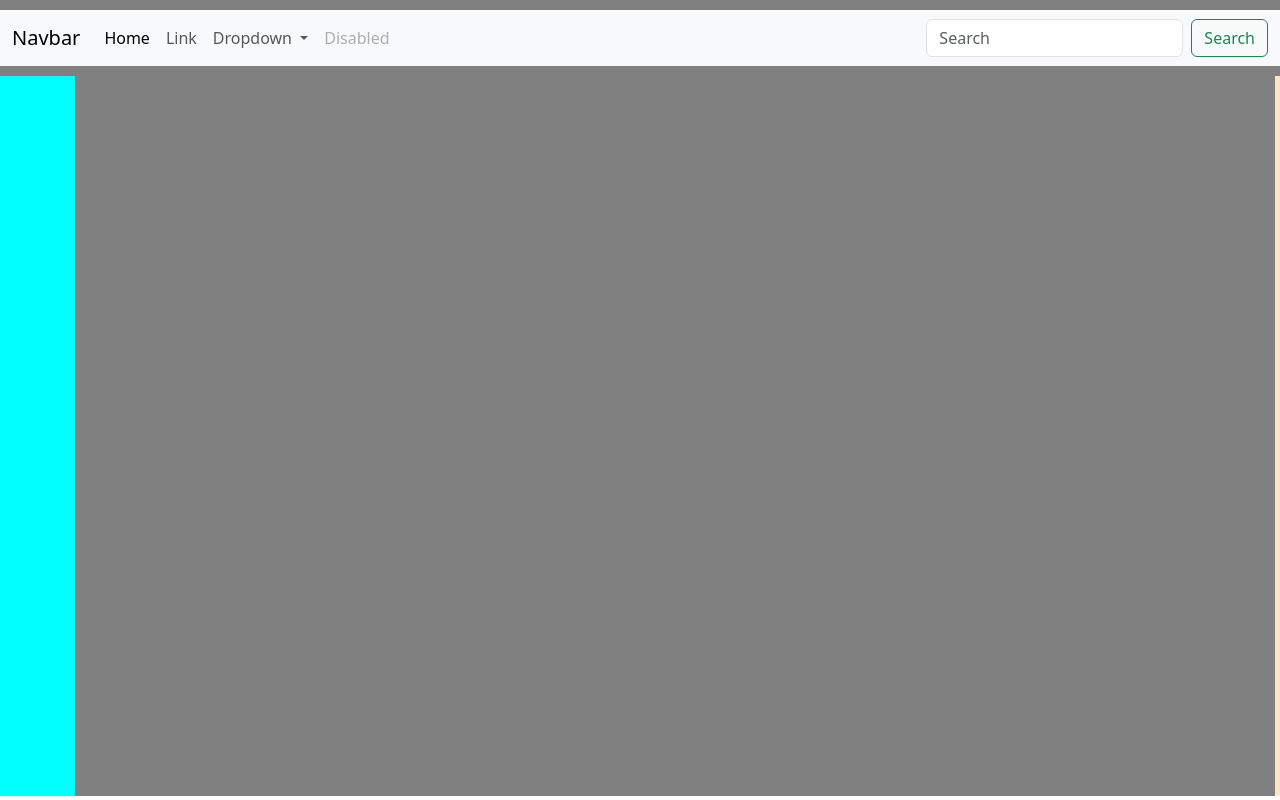
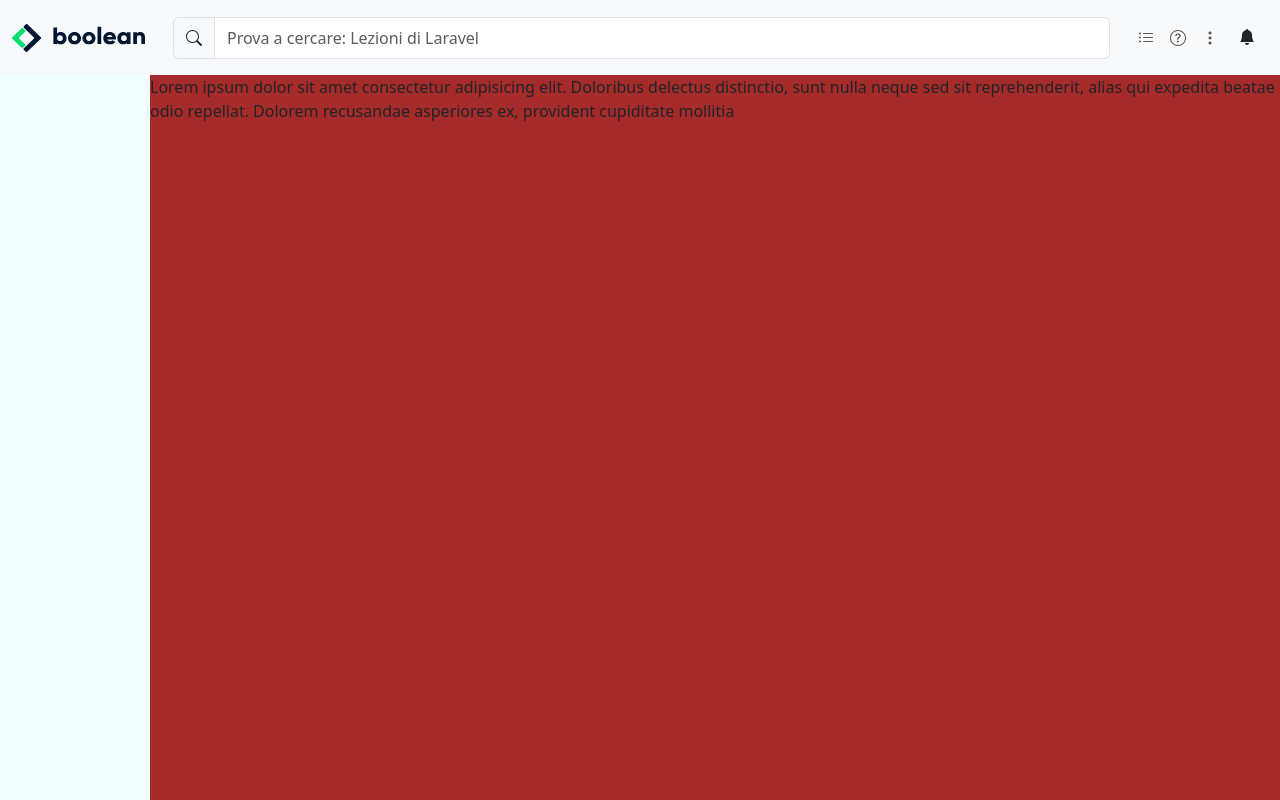
Before and after one commit to Rivio98/html-css-bootstrap-dashboard, a plain HTML site: page index.html in a window 1280 px wide. Drawn offline with nearby package versions, Linux system fonts and the light colour scheme.

Commit message:
[UPD] Top-bar completed

```diff
--- a/css/style.css
+++ b/css/style.css
@@ -4,30 +4,43 @@
     box-sizing: border-box;
 }
 
-header {
-    padding: 10px 0px;
-    background-color: grey;
-    align-items: center;
+
+#nav-bar {
+    height: 75px;
+    background-color: #F8F9FA;
+    align-content: center;
 }
 
+
+
 main {
-    height: calc(100vh- 80px);
+    height: calc(100vh - 75px);
+    background-color: brown;
     display: flex;
-    background-color: bisque;
 }
 
-.main-content {
-    background-color: gray;
-    width: calc(100vw - 80px);
+#sidebar {
+    width: 100px;
+    background-color: azure;
+}
+
+#main-content {
+    width: calc(100vw - 100px);
     overflow-y: scroll;
 }
 
-.side-bar {
+.logo {
     width: 75px;
-    background-color: aqua;
-    height: calc(100vh - 80px);
 }
 
-img {
-    width: 80px;
+/* Media query */
+@media screen and (min-width: 992px) {
+    #sidebar {
+        width: 150px;
+    }
+
+    #main-content {
+        width: calc(100vw - 150px);
+    }
+
 }
--- a/index.html
+++ b/index.html
@@ -7,57 +7,63 @@
     <title>Bootstrap-dashboard</title>
     <link href="https://cdn.jsdelivr.net/npm/bootstrap@5.3.3/dist/css/bootstrap.min.css" rel="stylesheet"
         integrity="sha384-QWTKZyjpPEjISv5WaRU9OFeRpok6YctnYmDr5pNlyT2bRjXh0JMhjY6hW+ALEwIH" crossorigin="anonymous">
+    <link rel="stylesheet" href="https://cdn.jsdelivr.net/npm/bootstrap-icons@1.11.3/font/bootstrap-icons.min.css">
     <link rel="stylesheet" href="./css/style.css">
 
 </head>
 
 <body>
     <header>
-        <nav class="navbar navbar-expand-lg bg-body-tertiary">
+        <div id="nav-bar">
+            <nav class="navbar navbar-expand-md bg-body-tertiary flex-nowrap">
                 <div class="container-fluid">
-                <a class="navbar-brand" href="#">Navbar</a>
-                <button class="navbar-toggler" type="button" data-bs-toggle="collapse"
-                    data-bs-target="#navbarSupportedContent" aria-controls="navbarSupportedContent"
-                    aria-expanded="false" aria-label="Toggle navigation">
-                    <span class="navbar-toggler-icon"></span>
+                    <a class="navbar-brand" href="#"><img src="./img/mobile-logo.png " class="d-lg-none logo"
+                            alt=""><img src="./img/logo.svg" class="d-none d-lg-block" alt="">
+                    </a>
+                    <nav class="navbar bg-body-tertiary me-2 w-100">
+                        <form class="container-fluid">
+                            <div class="input-group">
+                                <span class="input-group-text"><i class="bi bi-search"></i></span>
+                                <input type="text" class="form-control py-2"
+                                    placeholder="Prova a cercare: Lezioni di Laravel" aria-label="Username"
+                                    aria-describedby="basic-addon1">
+                            </div>
+                        </form>
+                    </nav>
+                    <span><i class="bi bi-bell-fill d-lg-none"></i></span>
                     </button>
                     <div class="collapse navbar-collapse" id="navbarSupportedContent">
-                    <ul class="navbar-nav me-auto mb-2 mb-lg-0">
+                        <ul class="navbar-nav me-auto mb-lg-0 d-none d-lg-flex">
                             <li class="nav-item">
-                            <a class="nav-link active" aria-current="page" href="#">Home</a>
+                                <a class="nav-link"><i class="bi bi-list-ul"></i></a>
                             </li>
                             <li class="nav-item">
-                            <a class="nav-link" href="#">Link</a>
+                                <a class="nav-link"><i class="bi bi-question-circle"></i></a>
+                            </li>
+                            <li class="nav-item">
+                                <a class="nav-link"><i class="bi bi-three-dots-vertical"></i></a>
                             </li>
                             <li class="nav-item dropdown">
-                            <a class="nav-link dropdown-toggle" href="#" role="button" data-bs-toggle="dropdown"
-                                aria-expanded="false">
-                                Dropdown
-                            </a>
+                                <button type="button" class="btn" data-bs-toggle="dropdown" aria-expanded="false">
+                                    <i class="bi bi-bell-fill"></i>
+                                </button>
                                 <ul class="dropdown-menu">
-                                <li><a class="dropdown-item" href="#">Action</a></li>
-                                <li><a class="dropdown-item" href="#">Another action</a></li>
-                                <li>
-                                    <hr class="dropdown-divider">
-                                </li>
-                                <li><a class="dropdown-item" href="#">Something else here</a></li>
+                                    <li><a class="dropdown-item" href="#">Profilo</a></li>
+                                    <li><a class="dropdown-item" href="#">Fatturazione</a></li>
+                                    <li><a class="dropdown-item" href="#">Logout</a></li>
                                 </ul>
                             </li>
-                        <li class="nav-item">
-                            <a class="nav-link disabled" aria-disabled="true">Disabled</a>
-                        </li>
                         </ul>
-                    <form class="d-flex" role="search">
-                        <input class="form-control me-2" type="search" placeholder="Search" aria-label="Search">
-                        <button class="btn btn-outline-success" type="submit">Search</button>
-                    </form>
                     </div>
                 </div>
             </nav>
+        </div>
     </header>
     <main>
-        <div class="side-bar"></div>
-        <div class="main-content"></div>
+        <div id="sidebar"></div>
+        <div id="main-content">Lorem ipsum dolor sit amet consectetur adipisicing elit. Doloribus delectus
+            distinctio, sunt nulla neque sed sit reprehenderit, alias qui expedita beatae odio repellat. Dolorem
+            recusandae asperiores ex, provident cupiditate mollitia</div>
     </main>
     <footer>
 
```
Lines whose indentation alone changed are shown as unchanged.
